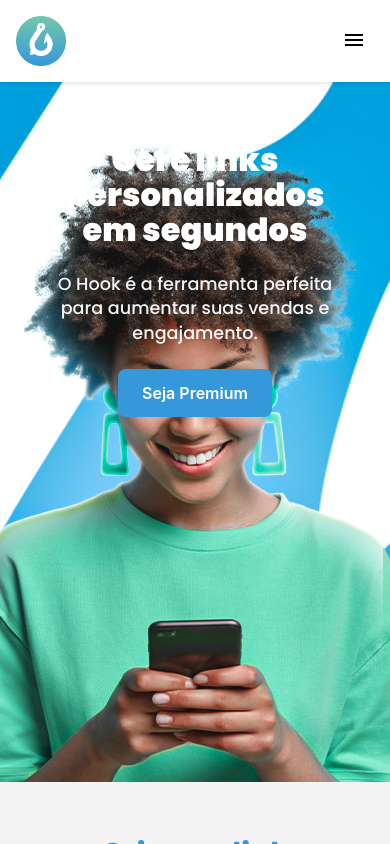
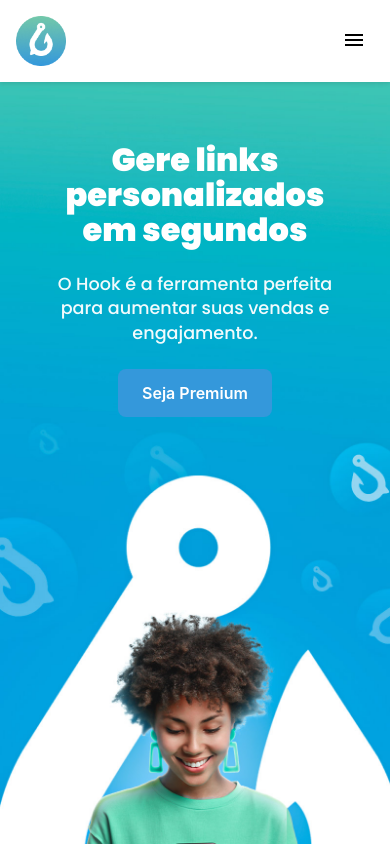
Before and after one commit to DevNandoRd/Projeto-Hooke, a Next.js app: page / in a window 390 px wide. Shown: the top 844 px of the page. Built offline with nearby package versions, Linux system fonts and the light colour scheme.

Commit message:
Atualizações Mobile

```diff
--- a/components/Banner/Banner.module.css
+++ b/components/Banner/Banner.module.css
@@ -5,7 +5,6 @@
   padding: 60px 0;
   background-image: url(/assets/banner.jpg);
   background-position: top center;
-  background-size: ;
   background-repeat: no-repeat;
   position: relative;
 }
@@ -62,7 +61,8 @@
     padding: 60px 20px;
     background-image: url(/assets/banner-mobile.jpg);
     background-position: bottom center;
-    min-height: 700px;
+    min-height: 840px;
+    background-size: cover;
     align-items: start;
   }
 
```
